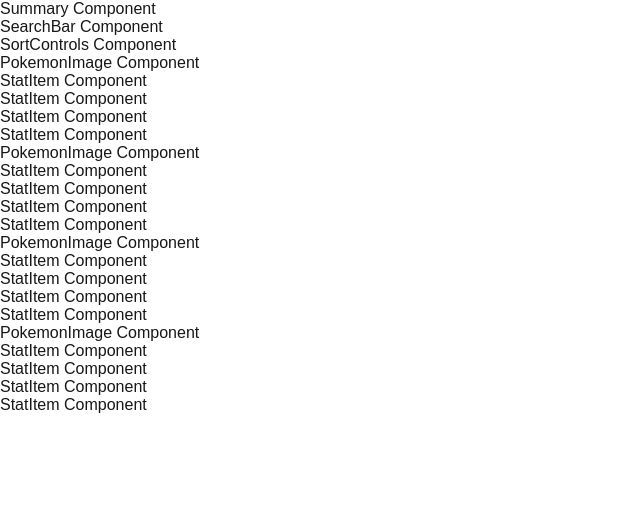
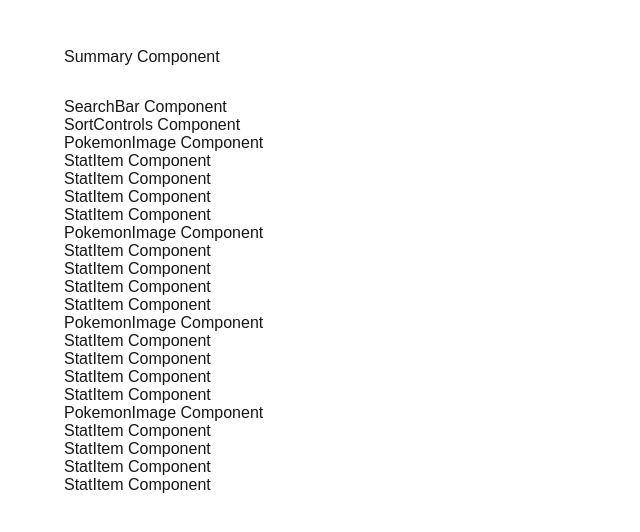
Before and after one commit to nikitapoyarekar05/div-and-conquer, a Next.js app: page / in a window 1280 px wide. Shown: the top 532 px of the page, without its empty margins (0-640 px from the left). Built offline with nearby package versions, Linux system fonts and the light colour scheme.

Commit message:
Apply page layout class to home main
Hooked `styles.page` up to the home page `<main>` so the module styles are actually applied. Also fixed a CSS padding typo (`4 rem` -> `4rem`) and removed stale commented alignment rules from `page.module.css`.

```diff
--- a/src/app/page.module.css
+++ b/src/app/page.module.css
@@ -4,7 +4,5 @@
     gap: 2rem;
     max-width: 1200px;
     margin: 0 auto;
-    padding: 3rem 1.5rem 4 rem;
-    /* align-items: center;
-  justify-content: center; */
+    padding: 3rem 1.5rem 4rem;
 }
--- a/src/app/page.tsx
+++ b/src/app/page.tsx
@@ -6,7 +6,7 @@ import Explorer from '@/components/Explorer';
 export default function Home() {
     return (
         <div>
-            <main>
+            <main className={styles.page}>
                 <Summary />
                 <Explorer />
             </main>
```
